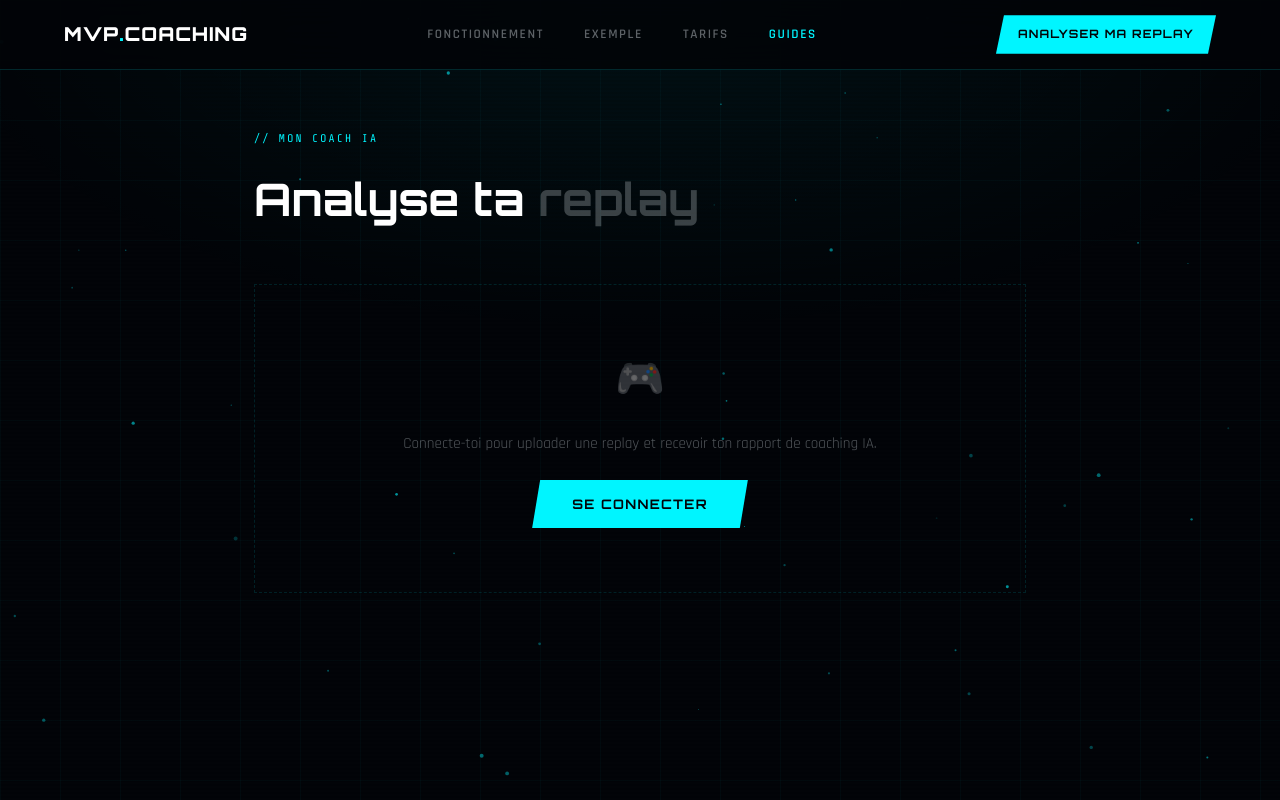
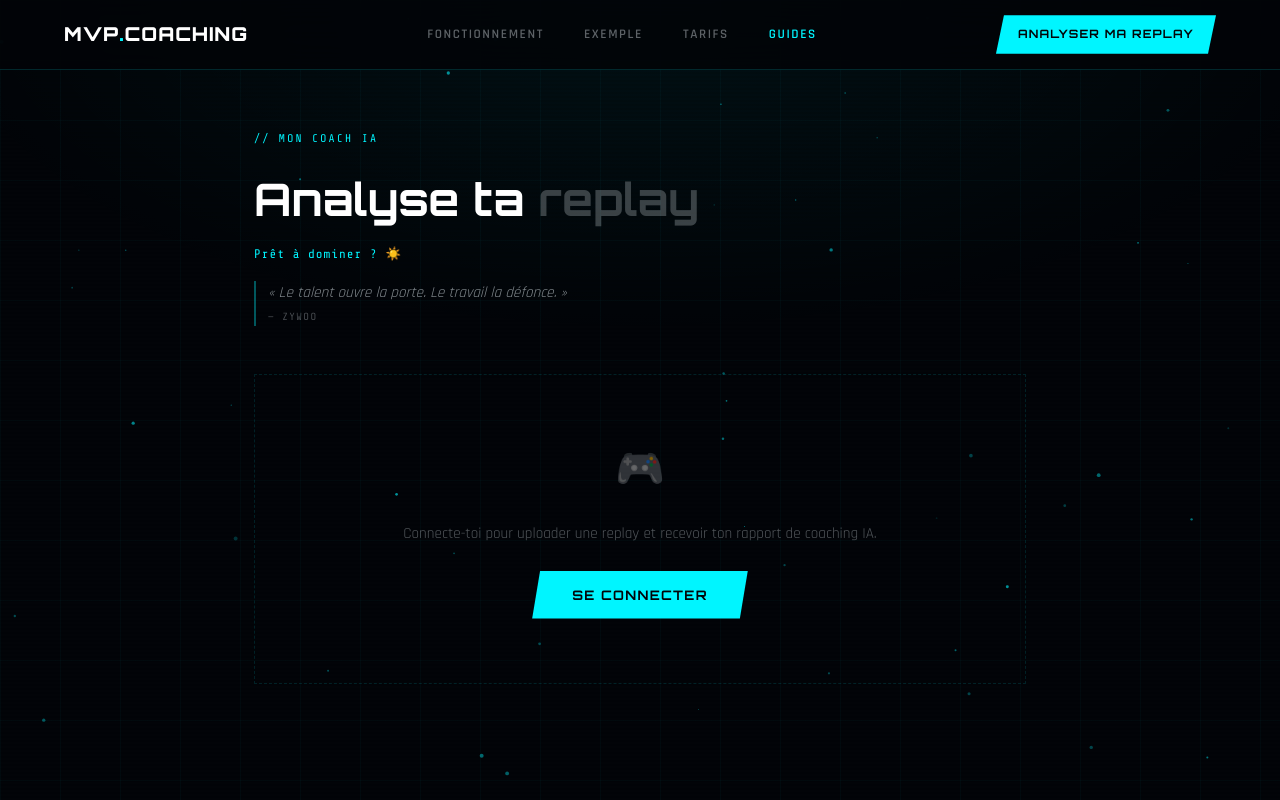
Before and after one commit to nathanMvpcoaching/mvp-coaching-nextjs, a Next.js app: page /dashboard in a window 1280 px wide. Built offline with nearby package versions, Linux system fonts and the light colour scheme.

Commit message:
personnalite dashboard: greeting, citation, dots

```diff
--- a/app/dashboard/page.js
+++ b/app/dashboard/page.js
@@ -8,6 +8,25 @@ const API = 'https://mvp-coaching-server.onrender.com'
 
 const GAMES = ['Valorant', 'League of Legends', 'CS2', 'Overwatch 2', 'Apex Legends', 'Fortnite']
 const COMING_SOON = ['Apex Legends', 'Fortnite']
+
+const QUOTES = [
+  { text: 'Le rang ne ment pas. Grind.', author: 'TenZ' },
+  { text: 'You miss 100% of the shots you don\'t take.', author: 'Faker' },
+  { text: 'Trust your aim, trust your team.', author: 'ScreaM' },
+  { text: 'Mentalité avant mécanique.', author: 'Caps' },
+  { text: 'Every death is a lesson, every win is a habit.', author: 's1mple' },
+  { text: 'Le talent ouvre la porte. Le travail la défonce.', author: 'ZywOo' },
+  { text: 'Stay calm, stay sharp, stay hungry.', author: 'Shroud' },
+  { text: 'Le clutch, c\'est juste de la confiance bien placée.', author: 'Nivera' },
+]
+
+function getGreeting() {
+  const h = new Date().getHours()
+  if (h >= 22 || h < 6) return 'Bonne session de grind 🌙'
+  if (h < 12) return 'Prêt à dominer ? ☀️'
+  if (h < 18) return 'On enchaîne les wins ? 🔥'
+  return 'Session du soir 🎮'
+}
 
 export default function Dashboard() {
   const router = useRouter()
@@ -25,7 +44,14 @@ export default function Dashboard() {
   const [error, setError] = useState('')
   const [dragover, setDragover] = useState(false)
   const [hoverGame, setHoverGame] = useState(null)
+  const [greeting, setGreeting] = useState('')
+  const [quote, setQuote] = useState(null)
   const fileRef = useRef()
+
+  useEffect(() => {
+    setGreeting(getGreeting())
+    setQuote(QUOTES[Math.floor(Math.random() * QUOTES.length)])
+  }, [])
 
   useEffect(() => {
     const s = localStorage.getItem('mvp_session')
@@ -179,9 +205,22 @@ export default function Dashboard() {
           {/* Header */}
           <div style={{ marginBottom: '3rem' }}>
             <span className="section-tag">// MON COACH IA</span>
-            <h1 style={{ fontFamily: 'Orbitron, monospace', fontWeight: 700, fontSize: 'clamp(1.8rem, 4vw, 2.8rem)', color: '#fff' }}>
+            <h1 style={{ fontFamily: 'Orbitron, monospace', fontWeight: 700, fontSize: 'clamp(1.8rem, 4vw, 2.8rem)', color: '#fff', marginBottom: '0.4rem' }}>
               Analyse ta <span style={{ color: 'rgba(232,240,245,0.25)' }}>replay</span>
             </h1>
+            {greeting && (
+              <div style={{ fontFamily: 'Share Tech Mono, monospace', fontSize: '0.78rem', letterSpacing: '0.08em', color: 'var(--cyan)', marginTop: '0.6rem' }}>
+                {greeting}
+              </div>
+            )}
+            {quote && (
+              <div style={{ marginTop: '1rem', paddingLeft: '12px', borderLeft: '2px solid rgba(0,245,255,0.35)', fontFamily: 'Rajdhani, sans-serif', fontStyle: 'italic', fontSize: '0.95rem', color: 'rgba(232,240,245,0.55)' }}>
+                « {quote.text} »
+                <span style={{ display: 'block', fontStyle: 'normal', fontFamily: 'Share Tech Mono, monospace', fontSize: '0.65rem', letterSpacing: '0.14em', textTransform: 'uppercase', color: 'rgba(232,240,245,0.3)', marginTop: '4px' }}>
+                  — {quote.author}
+                </span>
+              </div>
+            )}
           </div>
 
           {!user ? (
@@ -349,7 +388,12 @@ export default function Dashboard() {
               {analyzing && (
                 <div style={{ marginTop: '1.5rem' }}>
                   <div style={{ display: 'flex', justifyContent: 'space-between', fontFamily: 'Share Tech Mono, monospace', fontSize: '0.65rem', letterSpacing: '0.14em', color: 'var(--cyan)', marginBottom: '8px' }}>
-                    <span>ANALYSE EN COURS</span>
+                    <span style={{ display: 'inline-flex', alignItems: 'center' }}>
+                      ANALYSE EN COURS
+                      <span className="dots-loading" aria-hidden="true">
+                        <span /><span /><span />
+                      </span>
+                    </span>
                     <span>{progress}%</span>
                   </div>
                   <div style={{ height: '3px', background: 'rgba(0,245,255,0.08)' }}>
--- a/app/globals.css
+++ b/app/globals.css
@@ -1170,6 +1170,22 @@ footer {
   to { transform: translateX(-50%); }
 }
 
+/* ── ANALYZE LOADING DOTS ── */
+.dots-loading { display: inline-flex; gap: 5px; align-items: center; margin-left: 8px; vertical-align: middle; }
+.dots-loading span {
+  width: 5px; height: 5px; border-radius: 50%;
+  background: var(--cyan); box-shadow: 0 0 6px rgba(0,245,255,0.6);
+  animation: dot-blink 1.4s infinite ease-in-out both;
+}
+.dots-loading span:nth-child(1) { animation-delay: -0.32s; }
+.dots-loading span:nth-child(2) { animation-delay: -0.16s; }
+.dots-loading span:nth-child(3) { animation-delay: 0s; }
+
+@keyframes dot-blink {
+  0%, 80%, 100% { opacity: 0.2; transform: scale(0.7); }
+  40%          { opacity: 1;   transform: scale(1); }
+}
+
 /* ── CANVAS PARTICLES ── */
 #particles { position: fixed; inset: 0; z-index: 0; pointer-events: none; }
 
```
